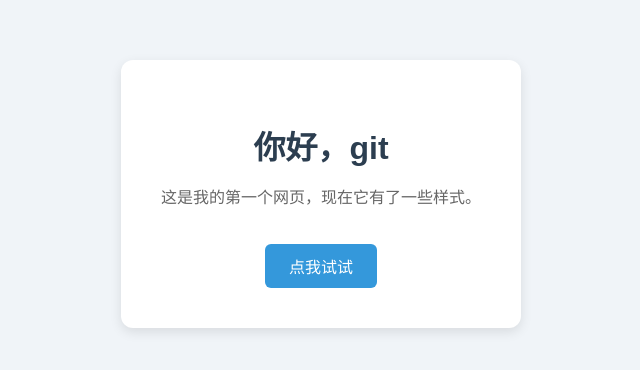
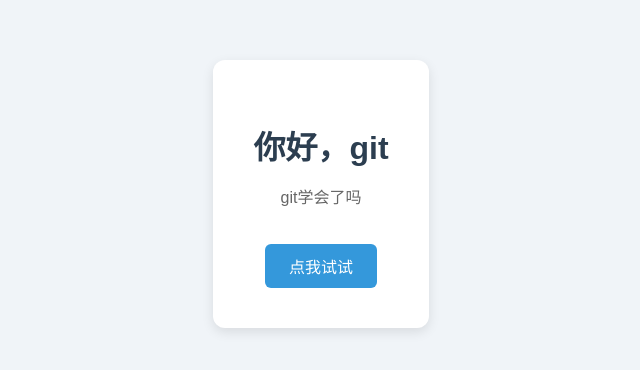
Before and after one commit to arunout-star/zero-to-tech, a plain HTML site: page index.html in a window 1280 px wide. Shown: the part 206-576 px from the top of the page, without its empty margins (319-959 px from the left). Drawn offline with Linux system fonts and the light colour scheme.

Commit message:
变更了首页文案

```diff
--- a/index.html
+++ b/index.html
@@ -10,7 +10,7 @@
   <body>
     <div class="card">
       <h1>你好，git</h1>
-      <p id="msg">这是我的第一个网页，现在它有了一些样式。</p>
+      <p id="msg">git学会了吗</p>
       <button onclick="changeText()">点我试试</button>
     </div>
       <script src="script.js"></script>
```
Also changed, not shown: 1 other file.
